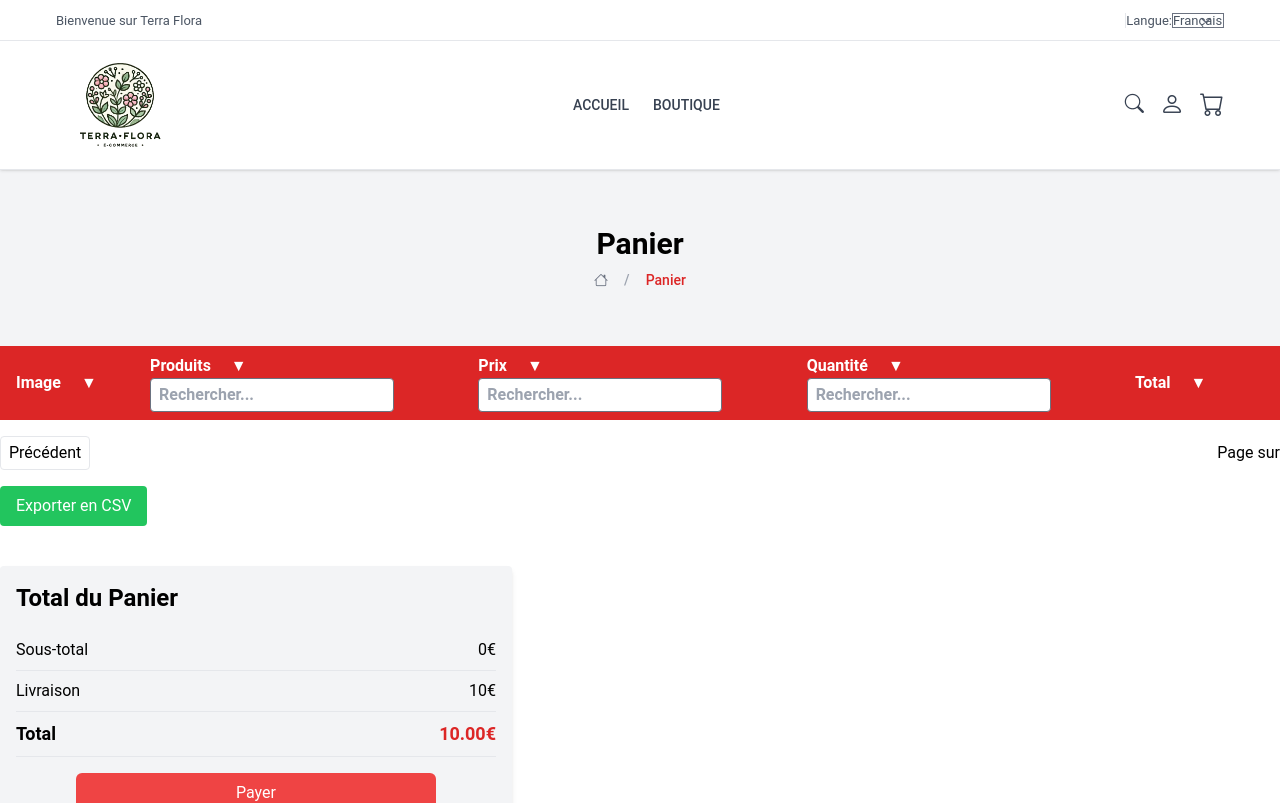
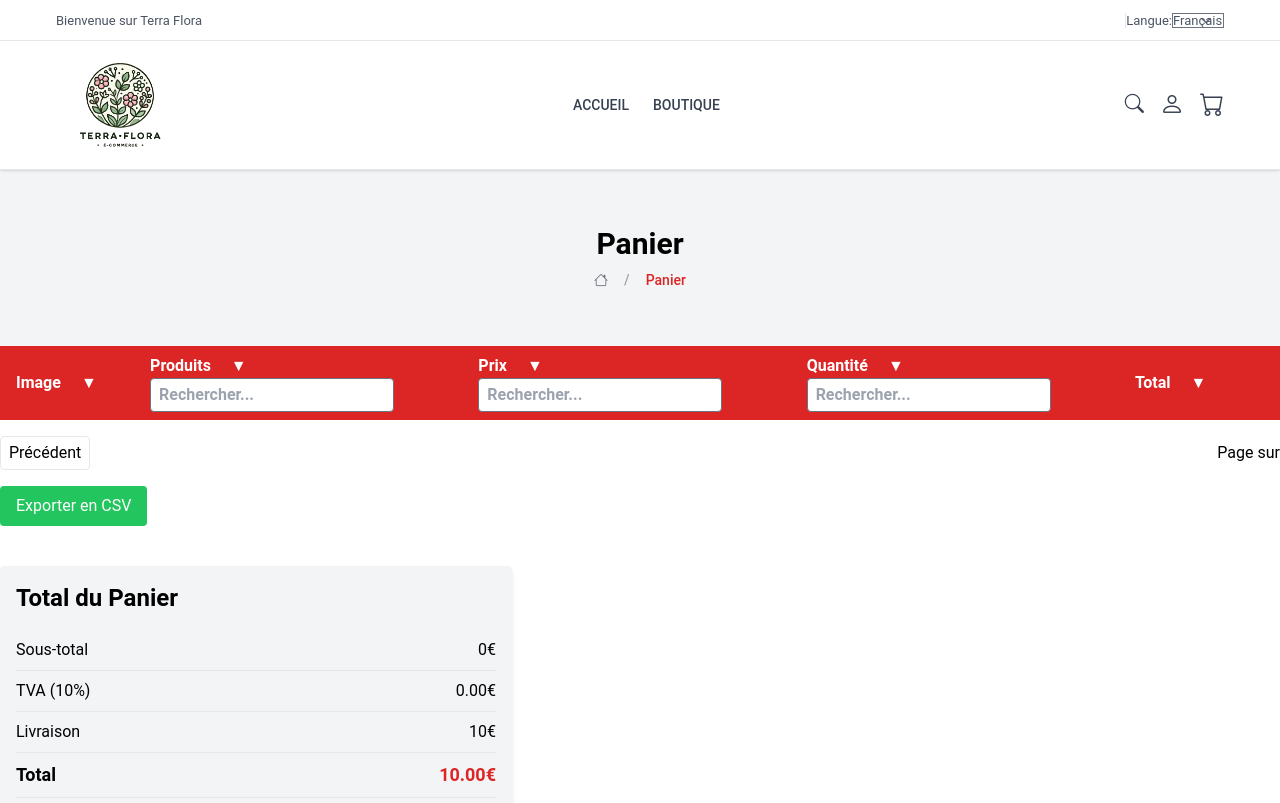
Before and after one commit to HardWareHouse/TerraFlora, a Vue app in the folder client/: page /basket in a window 1280 px wide. Shown: the top 803 px of the page. Built offline with nearby package versions, Linux system fonts and the light colour scheme; a web font is replaced by a local one.

Commit message:
Clean du code et harmonisation du l'affiche du prix finale dans la popup et dans la page basket

```diff
--- a/client/src/components/UI/basket.vue
+++ b/client/src/components/UI/basket.vue
@@ -1,17 +1,17 @@
 <template>
-  <div class="fixed inset-0 z-50 flex items-center justify-end bg-gray-800 bg-opacity-50">
+  <div class="fixed  inset-0 z-50 flex items-center justify-end bg-gray-800 bg-opacity-50">
     <div class="relative w-full h-full max-w-72 p-6 bg-white shadow-lg lg:max-w-sm">
       <div class="absolute top-0 right-full p-2 bg-red-700">
         <i class="bi bi-x-lg cursor-pointer p-1" style="font-size: 1.5rem; color: white;" @click.prevent="$emit('close')"></i>
       </div>
-      <ul class="h-3/5 overflow-x-auto overflow-scroll">
+      <ul class="h-3/5 overflow-x-auto overflow-scroll ">
         <li v-for="item in cartItems" :key="item.id" class="flex items-center justify-between py-4">
           <div class="flex items-center">
             <img :src="getImageUrl(item.Images[0]?.imageUrl)" alt="item.nom" class="w-16 h-16 mr-4 rounded" v-if="item.Images && item.Images.length > 0">
             <img src="/images/flower.webp" alt="item.nom" class="w-16 h-16 mr-4 rounded" v-else>
             <div>
               <p class="text-sm font-semibold">{{ item.nom }}</p>
-              <p class="text-xs text-gray-600">{{ item.Panier_Produits.quantity }} × ${{ item.prix }}</p>
+              <p class="text-xs text-gray-600">{{ item.quantity }} × ${{ item.prix }}</p>
             </div>
           </div>
           <i class="bi bi-x-lg cursor-pointer" @click="removeFromCart(item.id)"></i>
@@ -21,6 +21,10 @@
         <div class="flex items-center justify-between mb-2">
           <span class="font-semibold">Sous-Total</span>
           <span>{{ subTotal }}€</span>
+        </div>
+        <div class="flex items-center justify-between mb-2">
+          <span class="font-semibold">Livraison</span>
+          <span>10.00€</span>
         </div>
         <div class="flex items-center justify-between mb-2">
           <span class="font-semibold">TVA (10%)</span>
@@ -60,7 +64,7 @@ const vat = computed(() => {
   return (subTotal.value * 0.10).toFixed(2);
 });
 const total = computed(() => {
-  return (parseFloat(subTotal.value)  + parseFloat(vat.value)).toFixed(2);
+  return (parseFloat(subTotal.value) + 10 + parseFloat(vat.value)).toFixed(2);
 });
 
 const viewCart = () => {
--- a/client/src/components/basket/checkout.vue
+++ b/client/src/components/basket/checkout.vue
@@ -6,6 +6,10 @@
         <div class="flex justify-between items-center py-2 border-b">
           <span>Sous-total</span>
           <span>{{ subTotal }}€</span>
+        </div>
+        <div class="flex justify-between items-center py-2 border-b">
+          <span>TVA (10%)</span>
+          <span>{{ vat }}€</span>
         </div>
         <div class="flex justify-between items-center py-2 border-b">
           <span>Livraison</span>
@@ -41,8 +45,12 @@ const subTotal = computed(() => {
 
 const shipping = ref(10);
 
+const vat = computed(() => {
+  return (subTotal.value * 0.10).toFixed(2);
+});
+
 const total = computed(() => {
-  return (subTotal.value + shipping.value).toFixed(2);
+  return (parseFloat(subTotal.value) + 10 + parseFloat(vat.value)).toFixed(2);
 });
 </script>
 
--- a/client/src/components/productDetail/ProductDetail.vue
+++ b/client/src/components/productDetail/ProductDetail.vue
@@ -45,7 +45,6 @@
           <button v-if="product.stock > 0" class="px-4 py-2 bg-red-600 text-white rounded" @click="addToCart"><i class="bi bi-cart-plus"></i> Ajouter au panier</button>
           <span v-else class="text-red-600">Rupture de stock</span>
         </div>
-        <button class="px-4 py-2 border rounded" @click="addToWishlist">Add to Wishlist</button>
       </div>
     </div>
   </div>
@@ -131,10 +130,6 @@ const addToCart = () => {
     alert('La quantité totale demandée dépasse le stock disponible.');
   }
 };
-
-const addToWishlist = () => {
-  console.log(`Added ${product.value.nom} to wishlist`);
-};
 </script>
 
 <style scoped>
```
